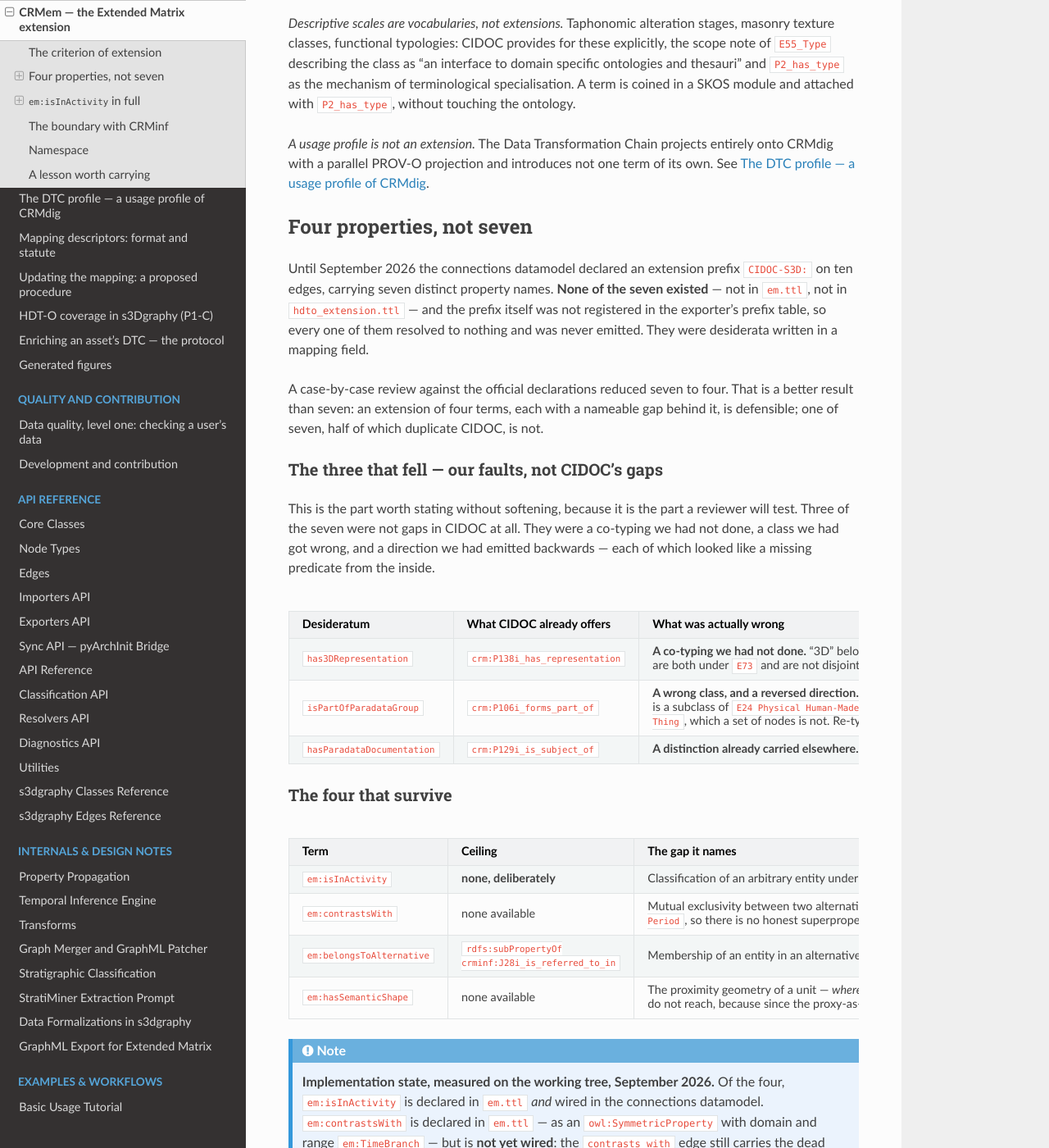
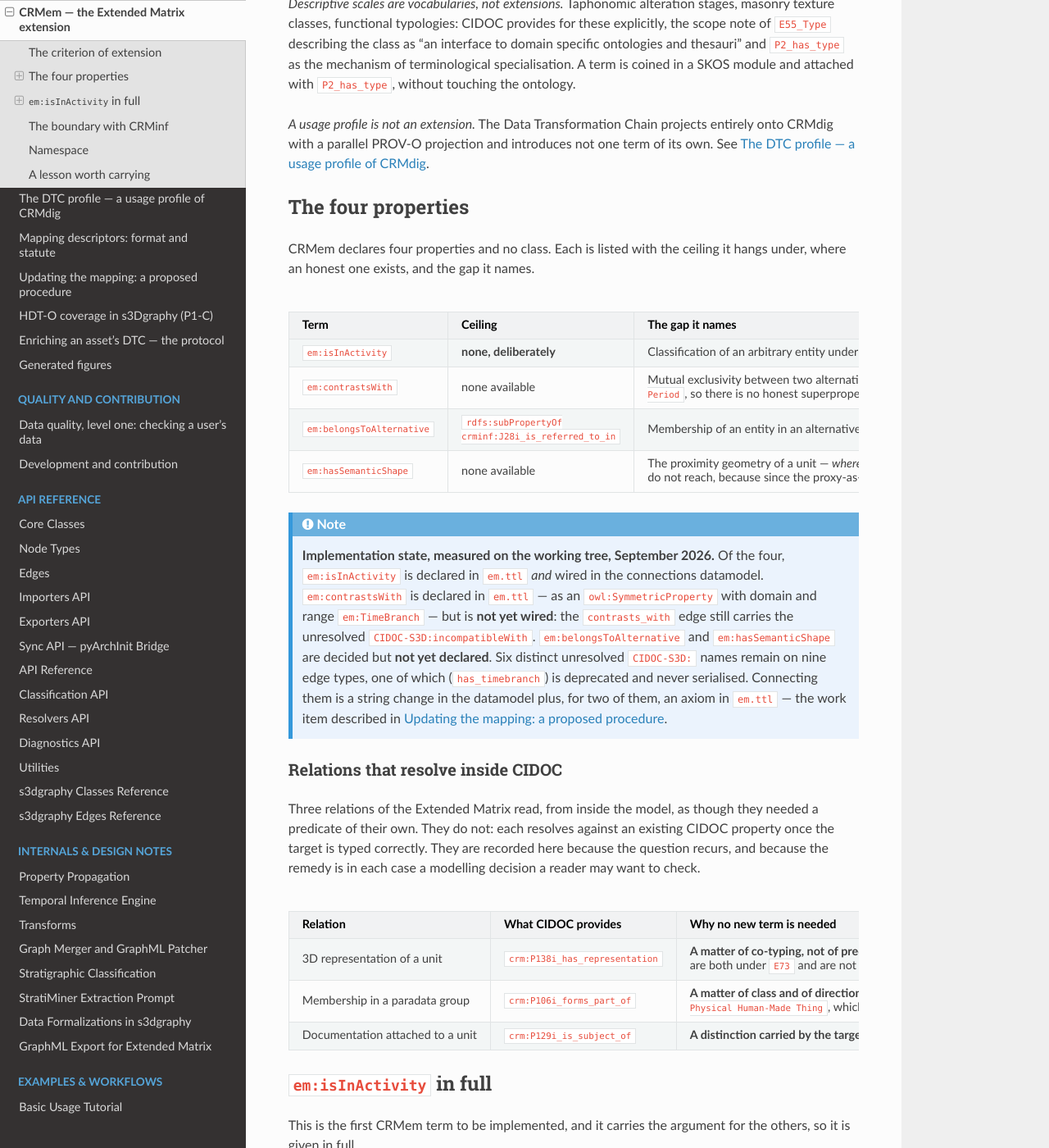
Before and after one commit to zalmoxes-laran/s3Dgraphy, a Sphinx documentation site: the page built from docs/crmem.rst, in a window 1280 px wide and 1400 px high, scrolled down 995 px. Shown: the whole window at 82% size. Built offline with Sphinx 7.4.7 and the Read the Docs theme 3.1.0, drawn with Linux system fonts in a browser that asks for light colours; some of the changed text lies outside the part shown.

Commit message:
docs(crmem): state the extension positively instead of defending a count
The 'four properties, not seven' framing told the reader about an internal
review rather than about the ontology. The page now opens on the four terms
CRMem declares; the three relations that resolve against existing CIDOC
properties are kept as a modelling record, reframed from a list of our own
errors into what a reader actually needs: which CIDOC property to use and
why no new term is required.

```diff
--- a/docs/crmem.rst
+++ b/docs/crmem.rst
@@ -46,59 +46,11 @@ entirely onto CRMdig with a parallel PROV-O projection and introduces not one
 term of its own. See :doc:`dtc-profile`.
 
 
-Four properties, not seven
---------------------------
+The four properties
+-------------------
 
-Until September 2026 the connections datamodel declared an extension prefix
-``CIDOC-S3D:`` on ten edges, carrying seven distinct property names. **None of
-the seven existed** — not in ``em.ttl``, not in ``hdto_extension.ttl`` — and the
-prefix itself was not registered in the exporter's prefix table, so every one of
-them resolved to nothing and was never emitted. They were desiderata written in a
-mapping field.
-
-A case-by-case review against the official declarations reduced seven to four.
-That is a better result than seven: an extension of four terms, each with a
-nameable gap behind it, is defensible; one of seven, half of which duplicate
-CIDOC, is not.
-
-The three that fell — our faults, not CIDOC's gaps
-~~~~~~~~~~~~~~~~~~~~~~~~~~~~~~~~~~~~~~~~~~~~~~~~~~
-
-This is the part worth stating without softening, because it is the part a
-reviewer will test. Three of the seven were not gaps in CIDOC at all. They were a
-co-typing we had not done, a class we had got wrong, and a direction we had
-emitted backwards — each of which looked like a missing predicate from the
-inside.
-
-.. list-table::
-   :header-rows: 1
-   :widths: 24 30 46
-
-   * - Desideratum
-     - What CIDOC already offers
-     - What was actually wrong
-   * - ``has3DRepresentation``
-     - ``crm:P138i_has_representation``
-     - **A co-typing we had not done.** "3D" belongs in the ``rdf:type`` of the
-       target, not in the predicate. Co-typing the model as
-       ``E36_Visual_Item`` says it — ``D1`` and ``E36`` are both under ``E73``
-       and are not disjoint, and the same remedy was already in use for
-       ``has_visual_reference``.
-   * - ``isPartOfParadataGroup``
-     - ``crm:P106i_forms_part_of``
-     - **A wrong class, and a reversed direction.** The group had been typed
-       ``E78 Collection`` — a class CIDOC 7.1 renamed, and whose successor
-       ``E78_Curated_Holding`` is a subclass of ``E24 Physical Human-Made
-       Thing``, which a set of nodes is not. Re-typed, the membership predicate
-       exists; emitted through the inverse, it reads the right way round.
-   * - ``hasParadataDocumentation``
-     - ``crm:P129i_is_subject_of``
-     - **A distinction already carried elsewhere.** "The paradata container"
-       versus "everything that mentions this unit" is a difference in the *type
-       of the target*, not a difference of predicate.
-
-The four that survive
-~~~~~~~~~~~~~~~~~~~~~
+CRMem declares four properties and no class. Each is listed with the ceiling it
+hangs under, where an honest one exists, and the gap it names.
 
 .. list-table::
    :header-rows: 1
@@ -134,13 +86,51 @@ The four that survive
    Of the four, ``em:isInActivity`` is declared in ``em.ttl`` *and* wired in the
    connections datamodel. ``em:contrastsWith`` is declared in ``em.ttl`` —
    as an ``owl:SymmetricProperty`` with domain and range ``em:TimeBranch`` — but
-   is **not yet wired**: the ``contrasts_with`` edge still carries the dead
+   is **not yet wired**: the ``contrasts_with`` edge still carries the unresolved
    ``CIDOC-S3D:incompatibleWith``. ``em:belongsToAlternative`` and
    ``em:hasSemanticShape`` are decided but **not yet declared**. Six distinct
-   dead ``CIDOC-S3D:`` names remain on nine edge types, one of which
+   unresolved ``CIDOC-S3D:`` names remain on nine edge types, one of which
    (``has_timebranch``) is deprecated and never serialised. Connecting them is a
    string change in the datamodel plus, for two of them, an axiom in ``em.ttl``
    — the work item described in :doc:`mapping-update-procedure`.
+
+
+Relations that resolve inside CIDOC
+~~~~~~~~~~~~~~~~~~~~~~~~~~~~~~~~~~~
+
+Three relations of the Extended Matrix read, from inside the model, as though
+they needed a predicate of their own. They do not: each resolves against an
+existing CIDOC property once the target is typed correctly. They are recorded
+here because the question recurs, and because the remedy is in each case a
+modelling decision a reader may want to check.
+
+.. list-table::
+   :header-rows: 1
+   :widths: 24 30 46
+
+   * - Relation
+     - What CIDOC provides
+     - Why no new term is needed
+   * - 3D representation of a unit
+     - ``crm:P138i_has_representation``
+     - **A matter of co-typing, not of predicate.** “3D” belongs in the
+       ``rdf:type`` of the target, not in the relation. Co-typing the model as
+       ``E36_Visual_Item`` says it — ``D1`` and ``E36`` are both under ``E73``
+       and are not disjoint — and the same pattern already serves
+       ``has_visual_reference``.
+   * - Membership in a paradata group
+     - ``crm:P106i_forms_part_of``
+     - **A matter of class and of direction.** The group must not be typed
+       ``E78 Collection`` — a class CIDOC 7.1 renamed, and whose successor
+       ``E78_Curated_Holding`` is a subclass of ``E24 Physical Human-Made
+       Thing``, which a set of nodes is not. Typed correctly the membership
+       predicate already exists, and emitted through the inverse it reads the
+       right way round.
+   * - Documentation attached to a unit
+     - ``crm:P129i_is_subject_of``
+     - **A distinction carried by the target’s type.** “The paradata
+       container” versus “everything that mentions this unit” is a
+       difference in the *type of the target*, not a difference of predicate.
 
 
 ``em:isInActivity`` in full
```
Also changed, not shown: docs/generated-report.md (+1 -1 lines), docs/mapping-update-procedure.rst (+5 -5 lines).
